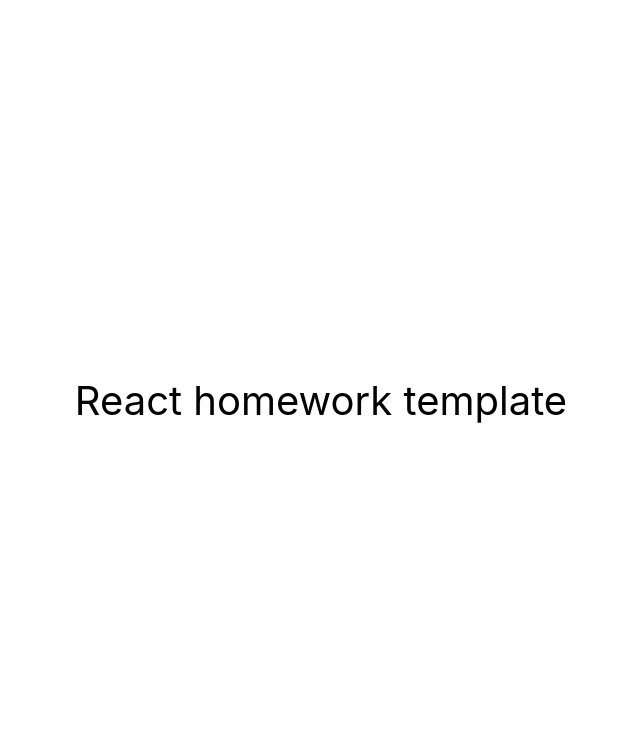
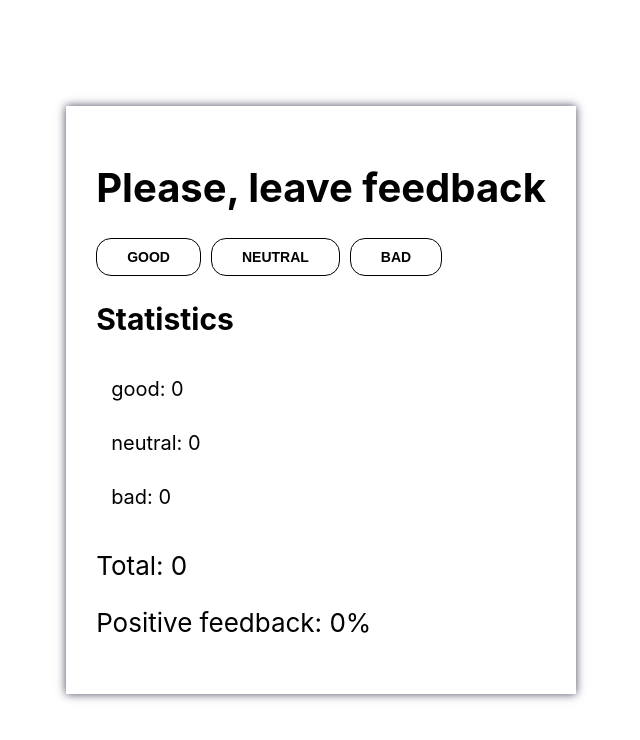
Before and after one commit to tSolodkaya/goit-react-hw-02-feedback, a React (Create React App) app: page / in a window 1280 px wide. Shown: the top 740 px of the page, without its empty margins (319-959 px from the left). Built offline with nearby package versions, Linux system fonts and the light colour scheme.

Commit message:
add feedback component

```diff
--- a/src/components/App.jsx
+++ b/src/components/App.jsx
@@ -1,3 +1,5 @@
+import Feedback from './Feedback/Feedback';
+
 export const App = () => {
   return (
     <div
@@ -6,11 +8,10 @@ export const App = () => {
         display: 'flex',
         justifyContent: 'center',
         alignItems: 'center',
-        fontSize: 40,
-        color: '#010101'
+        color: '#010101',
       }}
     >
-      React homework template
+      <Feedback />
     </div>
   );
 };
--- /dev/null
+++ b/src/components/Feedback/Feedback.jsx
@@ -0,0 +1,63 @@
+import React, { Component } from 'react';
+//import PropTypes from 'prop-types';
+import css from 'components/Feedback/Feedback.module.css';
+
+class Feedback extends Component {
+  state = {
+    good: 0,
+    neutral: 0,
+    bad: 0,
+  };
+
+  feedbacks = Object.keys(this.state);
+
+  decreseStatistic = event => {
+    const feedbackName = event.target.name;
+    this.setState(prevState => ({
+      [feedbackName]: prevState[feedbackName] + 1,
+    }));
+  };
+  countTotalFeedback = () => {
+    const allFeedbackQuantity = Object.values(this.state);
+    return allFeedbackQuantity.reduce((total, item) => total + item, 0);
+  };
+
+  countPositiveFeedbackPercentage = () => {
+    const isFeadback = this.countTotalFeedback();
+    return isFeadback ? ((this.state.good * 100) / isFeadback).toFixed() : 0;
+  };
+  render() {
+    return (
+      <div className={css.feedbackCard}>
+        <h1 className={css.feedBackTitle}>Please, leave feedback</h1>
+        <div>
+          {this.feedbacks.map(feedback => (
+            <button
+              className={css.feedbackBtn}
+              key={feedback}
+              type="button"
+              name={feedback}
+              onClick={this.decreseStatistic}
+            >
+              {feedback}
+            </button>
+          ))}
+        </div>
+        <h2 className={css.statistics}>Statistics</h2>
+        <ul className={css.statisticsList}>
+          {this.feedbacks.map(feedback => (
+            <li key={feedback} className={css.statisticsListItem}>
+              {feedback}: {this.state[feedback]}
+            </li>
+          ))}
+        </ul>
+        <div className={css.totalFeedback}>
+          <p>Total: {this.countTotalFeedback()}</p>
+          <p>Positive feedback: {this.countPositiveFeedbackPercentage()}%</p>
+        </div>
+      </div>
+    );
+  }
+}
+
+export default Feedback;
--- /dev/null
+++ b/src/components/Feedback/Feedback.module.css
@@ -0,0 +1,34 @@
+.feedbackCard {
+  box-shadow: 0px 0px 9px 0px rgba(66, 68, 90, 1);
+  padding: 30px;
+}
+.feedBackTitle {
+  font-size: 40px;
+}
+.feedbackBtn {
+  border: 1px solid black;
+  border-radius: 15px;
+  cursor: pointer;
+  background-color: transparent;
+  padding: 10px 30px;
+  font-size: 14px;
+  text-transform: uppercase;
+  margin-right: 10px;
+  font-weight: 900;
+}
+.statistics {
+  font-size: 30px;
+}
+
+.statisticsList {
+  margin: 0;
+  padding: 0;
+  list-style: none;
+}
+.statisticsListItem {
+  font-size: 20px;
+  padding: 15px;
+}
+.totalFeedback {
+  font-size: 26px;
+}
```
